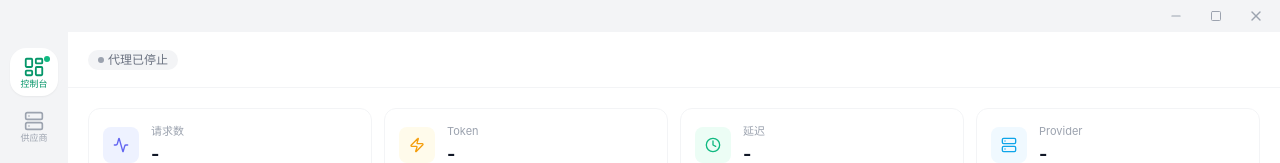
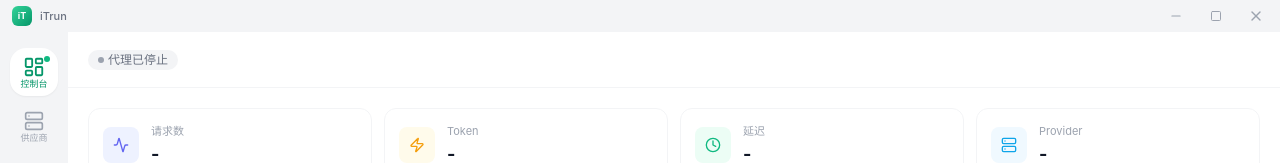
Before and after one commit to robinduvip-tech/itrun, a React (Vite) app: page / in a window 1280 px wide. Shown: the top 163 px of the page. Built offline with nearby package versions, Linux system fonts and the light colour scheme.

Commit message:
feat: 自定义标题栏左上角添加 iTrun logo

```diff
--- a/src/components/layout/Layout.tsx
+++ b/src/components/layout/Layout.tsx
@@ -49,8 +49,18 @@ export default function Layout() {
 
   return (
     <div className="flex h-screen w-screen flex-col overflow-hidden" style={{ background: 'var(--bg-primary)' }}>
-      {/* Custom title bar — draggable, no-drag on buttons */}
-      <div data-tauri-drag-region className="flex h-8 shrink-0 items-center justify-end bg-gray-100 dark:bg-[#1a1a1f] px-1 select-none">
+      {/* Custom title bar — draggable, logo left, buttons right */}
+      <div data-tauri-drag-region className="flex h-8 shrink-0 items-center justify-between bg-gray-100 dark:bg-[#1a1a1f] select-none">
+        {/* Logo */}
+        <div className="flex items-center gap-2 pl-3">
+          <div className="flex h-5 w-5 items-center justify-center rounded-md bg-gradient-to-br from-emerald-400 to-emerald-600">
+            <span className="text-[9px] font-bold text-white">iT</span>
+          </div>
+          <span className="text-[11px] font-medium text-gray-500 dark:text-gray-400">iTrun</span>
+        </div>
+
+        {/* Window controls */}
+        <div className="flex items-center px-1">
           <button onClick={handleMinimize}
             className="flex h-7 w-10 items-center justify-center text-gray-400 hover:bg-gray-200 dark:hover:bg-surface-700 transition-colors">
             <Minus className="h-3.5 w-3.5" />
@@ -64,6 +74,7 @@ export default function Layout() {
             <X className="h-4 w-4" />
           </button>
         </div>
+      </div>
 
       {/* Main content */}
       <div className="flex flex-1 overflow-hidden">
```
Lines whose indentation alone changed are shown as unchanged.
